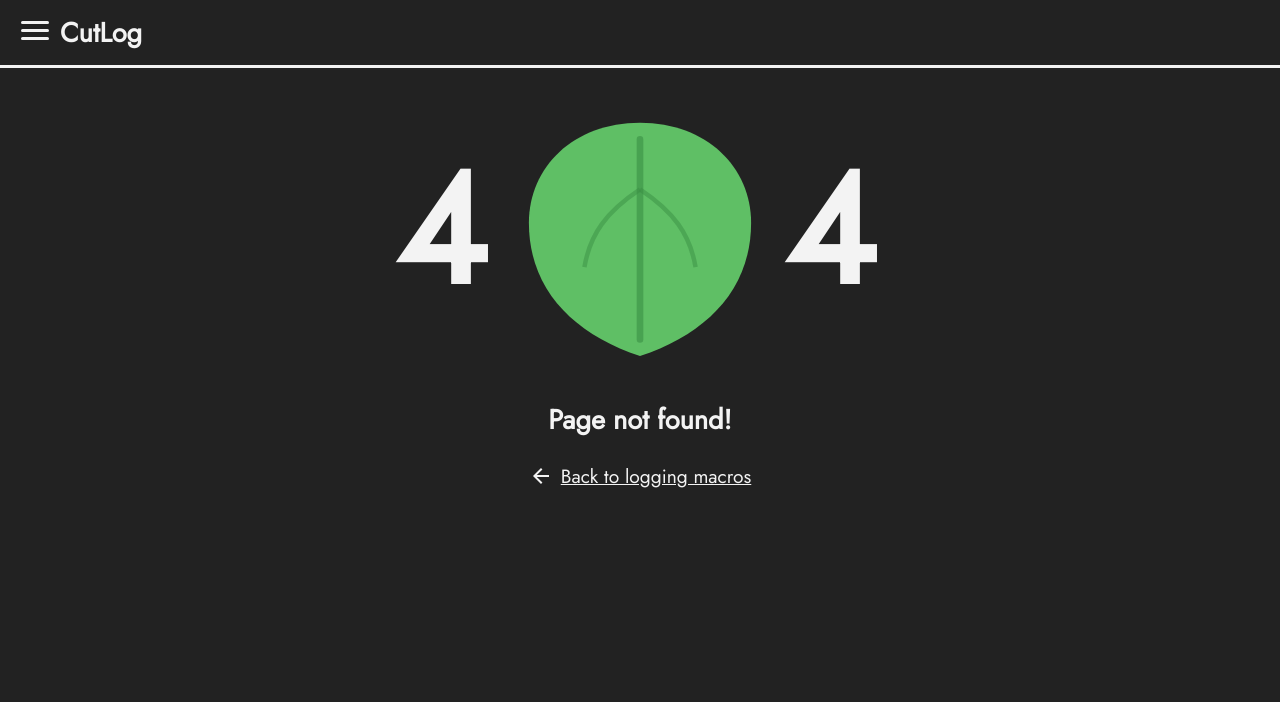
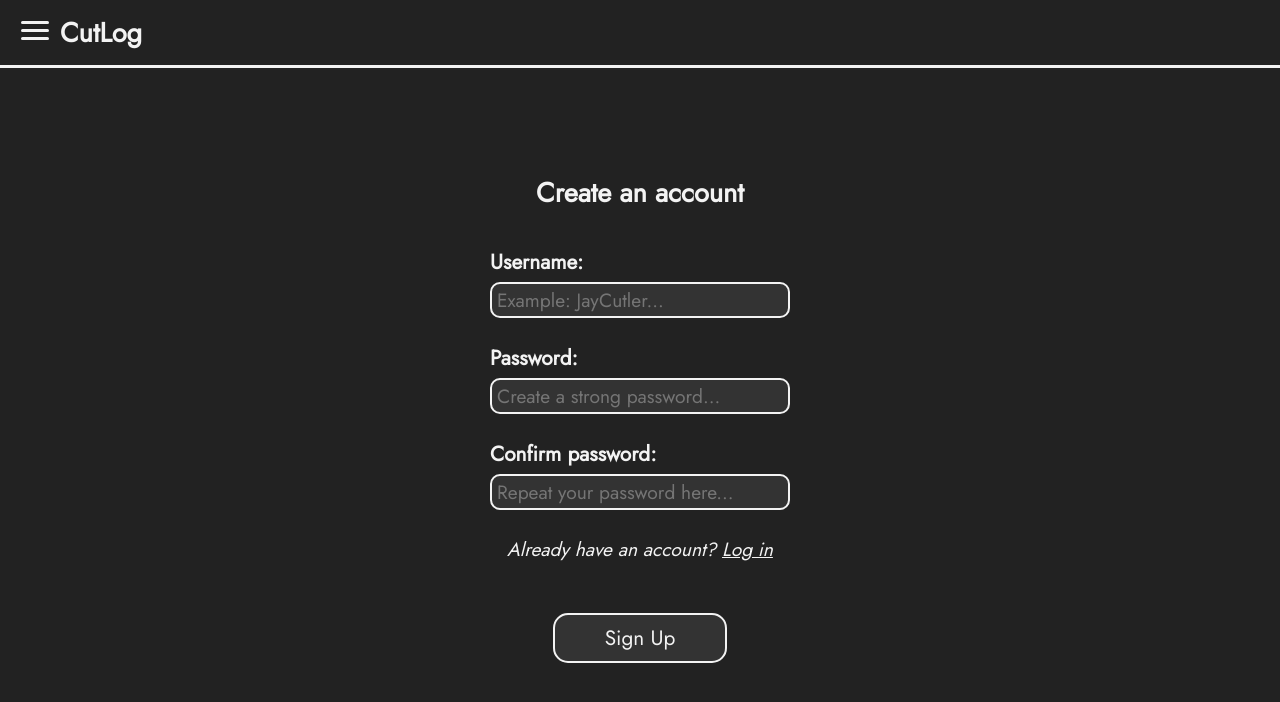
Before and after one commit to aldortheold/cutlog-client, a React (Vite) app: page /signup in a window 1280 px wide. Before the commit this address had no page. Shown: the top 702 px of the page. Built offline with nearby package versions, Linux system fonts and the light colour scheme.

Commit message:
added log in and sign up pages

```diff
--- a/src/App.jsx
+++ b/src/App.jsx
@@ -6,6 +6,8 @@ import ManagePresets from './ManagePresets';
 import Stats from './Stats';
 import ExportData from './ExportData';
 import About from './About';
+import LogIn from './LogIn';
+import SignUp from './SignUp';
 import NotFound from './NotFound';
 
 const today = new Date().toLocaleDateString("en-CA");
@@ -34,6 +36,8 @@ export default function App() {
                 <Route path="/stats" element={<Stats setPage={setPage} />} />
                 <Route path="/export" element={<ExportData setPage={setPage} />} />
                 <Route path="/about" element={<About setPage={setPage} />} />
+                <Route path="/login" element={<LogIn setPage={setPage} />} />
+                <Route path="/signup" element={<SignUp setPage={setPage} />} />
                 <Route path="*" element={<NotFound />} />
             </Routes>
             <header>
--- /dev/null
+++ b/src/LogIn.jsx
@@ -0,0 +1,47 @@
+import { useState, useEffect } from 'react';
+import { Link } from 'react-router-dom';
+import axios from 'axios';
+import { motion } from 'framer-motion';
+
+export default function LogIn({ setPage }) {
+
+    useEffect(() => setPage("/login"));
+
+    const [username, setUsername] = useState("");
+    const [password, setPassword] = useState("");
+
+    function login() {
+        axios.post(
+            "http://localhost:3001/users/signin",
+            { username: username, password: password }
+        ).then(response => console.log(response.data));
+    }
+
+    return (
+        <motion.div
+            className='auth login'
+            initial={{opacity: 0}}
+            animate={{opacity: 1}}
+            exit={{opacity: 0}}
+            transition={{duration: 0.5}}
+        >
+            <h2>Welcome back!</h2>
+            <form>
+                <input
+                    type="text"
+                    placeholder="Username"
+                    onChange={e => setUsername(e.target.value)}
+                />
+                <input
+                    type="text"
+                    placeholder="Password"
+                    onChange={e => setPassword(e.target.value)}
+                />
+                <span className="auth-mutual-link">
+                    New to CutLog? <Link to="/signup">Create an account</Link>
+                </span>
+                <button type="submit" onClick={login}>Log In</button>
+            </form>
+        </motion.div>
+    );
+}
--- /dev/null
+++ b/src/SignUp.jsx
@@ -0,0 +1,89 @@
+import { useEffect } from 'react';
+import { Link } from 'react-router-dom';
+import { Formik, Form, Field, ErrorMessage } from "formik";
+import * as Yup from "yup";
+import axios from 'axios';
+import { motion } from 'framer-motion';
+
+export default function SignUp({ setPage }) {
+
+    useEffect(() => setPage("/signup"));
+
+    const initialValues = {
+        username: "",
+        password: "",
+        confirmPassword: ""
+    };
+
+    const validationSchema = Yup.object().shape({
+        username: Yup
+            .string()
+            .trim()
+            .required("Username is a required field!")
+            .min(3, "Username must be at least 3 characters long!")
+            .max(15, "Username can be at most 15 characters long!")
+            .matches(/^[A-Za-z0-9_]+$/, "You can only use latin letters, numbers and underscores for your username!"),
+        password: Yup
+            .string()
+            .required("Password is a required field!")
+            .min(8, "Username must be at least 8 characters long!")
+            .max(30, "Username can be at most 30 characters long!"),
+        confirmPassword: Yup
+            .string()
+            .required("You must confirm your password!")
+            .oneOf([Yup.ref("password"), null], "Passwords currently do not match!"),
+    });
+
+    async function register(data) {
+        axios.post("http://localhost:3001/users/register", data)
+        .then(response => alert(response.data));
+    }
+
+    return (
+        <motion.div
+            className='auth signup'
+            initial={{opacity: 0}}
+            animate={{opacity: 1}}
+            exit={{opacity: 0}}
+            transition={{duration: 0.5}}
+        >
+            <h2>Create an account</h2>
+            <Formik
+                initialValues={initialValues}
+                onSubmit={register}
+                validationSchema={validationSchema}
+            >
+                <Form>
+                    <label htmlFor="username-field">Username: </label>
+                    <Field
+                        autoComplete="off"
+                        id="username-field"
+                        name="username"
+                        placeholder="Example: JayCutler..."
+                    />
+                    <ErrorMessage name="username" component="span" />
+                    <label htmlFor="password-field">Password: </label>
+                    <Field
+                        autoComplete="off"
+                        id="password-field"
+                        name="password"
+                        placeholder="Create a strong password..."
+                    />
+                    <ErrorMessage name="password" component="span" />
+                    <label htmlFor="confirm-field">Confirm password: </label>
+                    <Field
+                        autoComplete="off"
+                        id="confirm-field"
+                        name="confirmPassword"
+                        placeholder="Repeat your password here..."
+                    />
+                    <ErrorMessage name="confirmPassword" component="span" />
+                    <span className="auth-mutual-link">
+                        Already have an account? <Link to="/login">Log in</Link>
+                    </span>
+                    <button type="submit">Sign Up</button>
+                </Form>
+            </Formik>
+        </motion.div>
+    );
+}
--- a/src/index.css
+++ b/src/index.css
@@ -14,7 +14,7 @@ html, body {
     margin: 0;
 }
 
-.logger, .targets, .manage-presets, .stats, .export-data, .about, .not-found {
+body > div {
     margin-top: 85px;
 }
 
@@ -175,7 +175,8 @@ input[type=date] {
     margin: 0 auto;
 }
 
-.log-form input[type=number] {
+.log-form input[type=number],
+.auth form input {
     font-size: 1.2rem;
     border-radius: 10px;
     padding: 2px 5px;
@@ -198,7 +199,8 @@ input[type="number"] {
     gap: 15px;
 }
 
-.log-form .actions button {
+.log-form .actions button,
+.auth form button {
     display: inline-flex;
     align-items: center;
     justify-content: center;
@@ -209,12 +211,14 @@ input[type="number"] {
     margin: 20px auto;
 }
 
-.log-form .actions button:disabled {
+.log-form .actions button:disabled,
+.auth form button:disabled {
     opacity: 0.5;
     cursor: not-allowed;
 }
 
-.log-form .actions button:disabled:hover {
+.log-form .actions button:disabled:hover,
+.auth form button:disabled:hover {
     background-color: var(--button-bg);
 }
 
@@ -329,6 +333,73 @@ input[type="number"] {
     margin-bottom: 12vh;
 }
 
+.auth {
+    display: flex;
+    flex-direction: column;
+    align-items: center;
+    height: calc(100vh - 85px);
+}
+
+.auth h2 {
+    margin: auto 0 10px;
+}
+
+.auth form {
+    display: flex;
+    flex-direction: column;
+    width: 300px;
+    margin: 0 0 auto;
+}
+
+.auth form label {
+    font-size: 1.3rem;
+    font-weight: bold;
+    margin: 25px 0 5px;
+    cursor: pointer;
+}
+
+.auth form span {
+    font-size: 0.9rem;
+    color: red;
+    font-style: italic;
+    margin: 5px 0;
+}
+
+.auth .auth-mutual-link {
+    font-size: 1.2rem;
+    color: var(--color);
+    text-align: center;
+    margin: 15px 0 0;
+}
+
+.auth.signup .auth-mutual-link {
+    margin: 25px 0 0;
+}
+
+.auth .auth-mutual-link a {
+    color: var(--color);
+}
+
+.auth form button {
+    font-size: 1.3rem;
+    width: fit-content;
+    border-radius: 15px;
+    padding: 8px 50px;
+    margin: 50px auto;
+}
+
+.auth.login form {
+    gap: 10px;
+}
+
+.auth.login form input {
+    margin-top: 30px;
+}
+
+.auth.login form button {
+    margin: 50px auto;
+}
+
 .not-found {
     text-align: center;
 }
```
